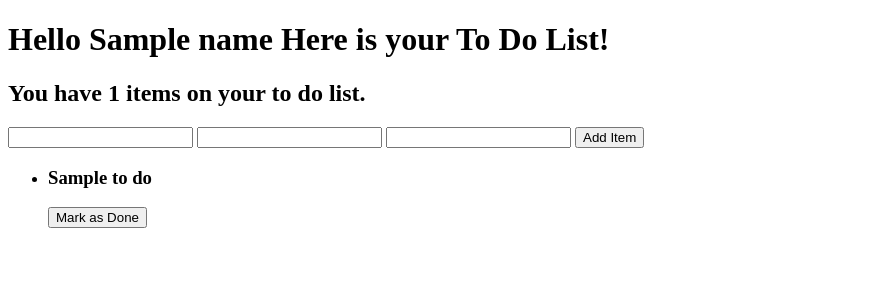
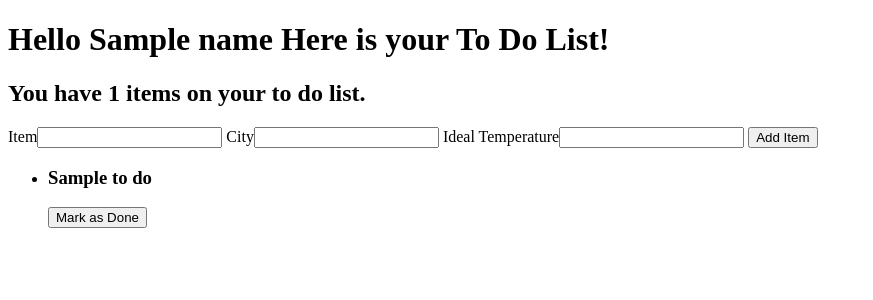
Before and after one commit to Brandon-Gipson/CS-290, a Node server app: template practice/views/toDo.handlebars in a window 1280 px wide. Shown: the top 300 px of the page, without its empty margins (0-873 px from the left). Run offline with Node 20, Linux system fonts and the light colour scheme; the template is opened without the code that fills it: most values are stand-ins (such as "Sample title", 1, 10 or a date in 2020); some libraries are stand-ins or nearby versions.

Commit message:
Add labels for form inputs

```diff
--- a/practice/views/toDo.handlebars
+++ b/practice/views/toDo.handlebars
@@ -1,9 +1,9 @@
 <h1>Hello {{name}} Here is your To Do List!</h1>
 <h2>You have {{toDoCount}} items on your to do list.</h2>
 <form method="post">
-  <input type="text" name="name" id="toDoName">
-  <input type="text" name="city" id="toDoCity">
-  <input type="text" name="temp" id="toDoTemp">
+  Item<input type="text" name="name" id="toDoName">
+  City<input type="text" name="city" id="toDoCity">
+  Ideal Temperature<input type="text" name="temp" id="toDoTemp">
   <input type="submit" name="Add Item" value="Add Item">
 </form>
 {{#if toDo}}
```
